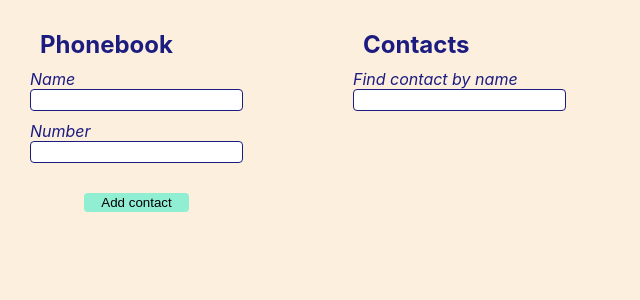
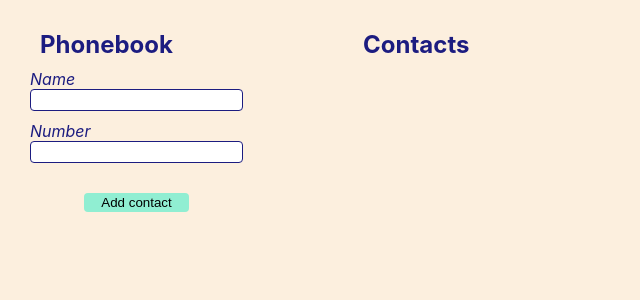
Before and after one commit to YuliaTsveleva/goit-react-hw-02-phonebook, a React (Create React App) app: page / in a window 1280 px wide. Shown: the top 300 px of the page, without its empty margins (0-640 px from the left). Built offline with nearby package versions, Linux system fonts and the light colour scheme.

Commit message:
add conditional rendering

```diff
--- a/src/App.js
+++ b/src/App.js
@@ -60,7 +60,9 @@ class App extends Component {
           <AddContactForm onSubmit={this.addContact} />
         </Section>
         <Section title="Contacts">
-          <Filter value={this.state.filter} onChange={this.changeFilter} />
+          {this.state.contacts.length > 1 && (
+            <Filter value={this.state.filter} onChange={this.changeFilter} />
+          )}
           <ContactList
             contacts={filteredContacts}
             onClick={this.removeContact}
```
